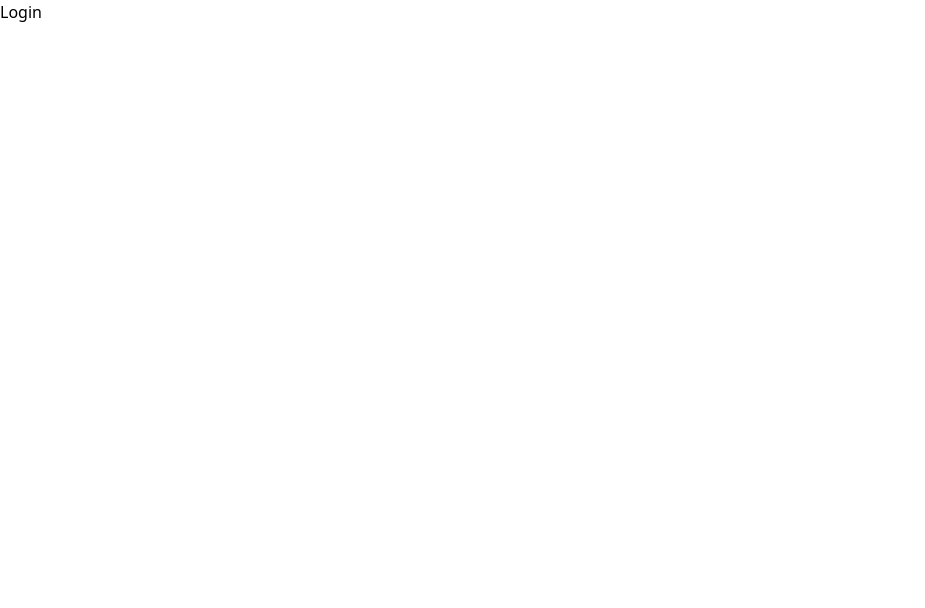
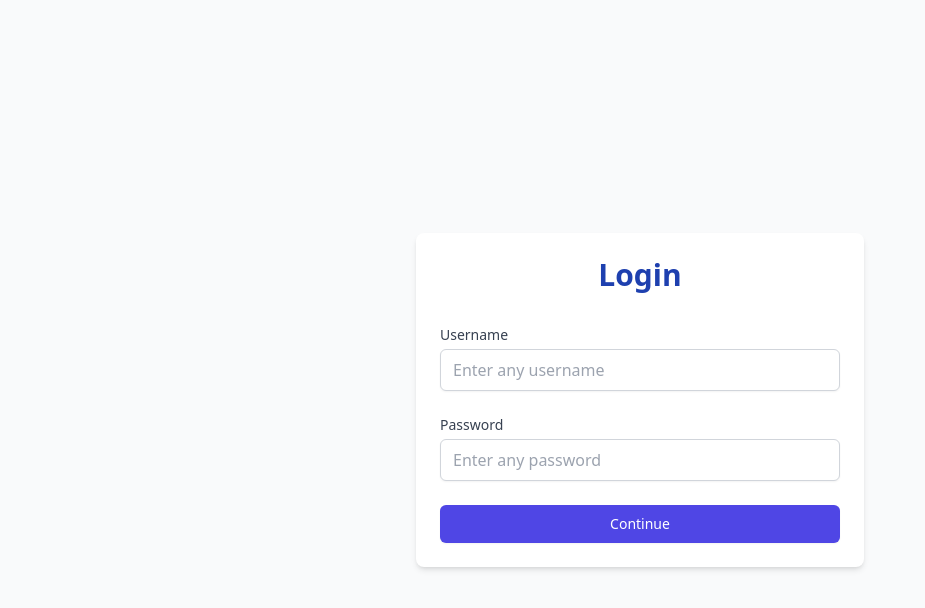
Before and after one commit to PlengNakdee/meme-vote, a React (Create React App) app: page /login in a window 1280 px wide. Shown: the top 608 px of the page, without its empty margins (0-925 px from the left). Built offline with nearby package versions, Linux system fonts and the light colour scheme.

Commit message:
login component

```diff
--- a/src/App.css
+++ /dev/null
@@ -1,38 +0,0 @@
-.App {
-  text-align: center;
-}
-
-.App-logo {
-  height: 40vmin;
-  pointer-events: none;
-}
-
-@media (prefers-reduced-motion: no-preference) {
-  .App-logo {
-    animation: App-logo-spin infinite 20s linear;
-  }
-}
-
-.App-header {
-  background-color: #282c34;
-  min-height: 100vh;
-  display: flex;
-  flex-direction: column;
-  align-items: center;
-  justify-content: center;
-  font-size: calc(10px + 2vmin);
-  color: white;
-}
-
-.App-link {
-  color: #61dafb;
-}
-
-@keyframes App-logo-spin {
-  from {
-    transform: rotate(0deg);
-  }
-  to {
-    transform: rotate(360deg);
-  }
-}
--- a/src/components/Login.tsx
+++ b/src/components/Login.tsx
@@ -6,14 +6,61 @@ const Login = () => {
   const [password, setPassword] = useState('');
   const navigate = useNavigate();
 
-    const handleSubmit = (e: React.FormEvent<HTMLFormElement>) => {
+  const handleSubmit = (e: React.FormEvent) => {
     e.preventDefault();
     navigate('/home');
   };
 
   return (
     <div className="min-h-screen flex items-center justify-center bg-gray-50">
-            <h1 className="text-3xl font-bold text-center text-emerald-800 mb-8">Login</h1>
+      <div className="max-w-md w-full p-6 bg-white rounded-lg shadow-md">
+        <h2 className="text-3xl font-bold text-center text-blue-800 mb-8">
+          Login
+        </h2>
+
+        <form onSubmit={handleSubmit} className="space-y-6">
+          <div>
+            <label
+              htmlFor="username"
+              className="block text-sm font-medium text-gray-700"
+            >
+              Username
+            </label>
+            <input
+              type="text"
+              id="username"
+              value={username}
+              onChange={(e) => setUsername(e.target.value)}
+              className="mt-1 block w-full px-3 py-2 border border-gray-300 rounded-md shadow-sm focus:outline-none focus:ring-indigo-500 focus:border-indigo-500"
+              placeholder="Enter any username"
+            />
+          </div>
+
+          <div>
+            <label
+              htmlFor="password"
+              className="block text-sm font-medium text-gray-700"
+            >
+              Password
+            </label>
+            <input
+              type="password"
+              id="password"
+              value={password}
+              onChange={(e) => setPassword(e.target.value)}
+              className="mt-1 block w-full px-3 py-2 border border-gray-300 rounded-md shadow-sm focus:outline-none focus:ring-indigo-500 focus:border-indigo-500"
+              placeholder="Enter any password"
+            />
+          </div>
+
+          <button
+            type="submit"
+            className="w-full flex justify-center py-2 px-4 border border-transparent rounded-md shadow-sm text-sm font-medium text-white bg-indigo-600 hover:bg-indigo-700 focus:outline-none focus:ring-2 focus:ring-offset-2 focus:ring-indigo-500"
+          >
+            Continue
+          </button>
+        </form>
+      </div>
     </div>
   );
 };
--- a/tailwind.config.js
+++ b/tailwind.config.js
@@ -1,6 +1,8 @@
 /** @type {import('tailwindcss').Config} */
 module.exports = {
-  content: [],
+  content: [
+    "./src/**/*.{js,ts,jsx,tsx}",
+  ],
   theme: {
     extend: {},
   },
```
Also changed, not shown: package.json (+8 -9 lines), 2 other files (tests, documents, lock files or other folders). Lines whose indentation alone changed are shown as unchanged.
